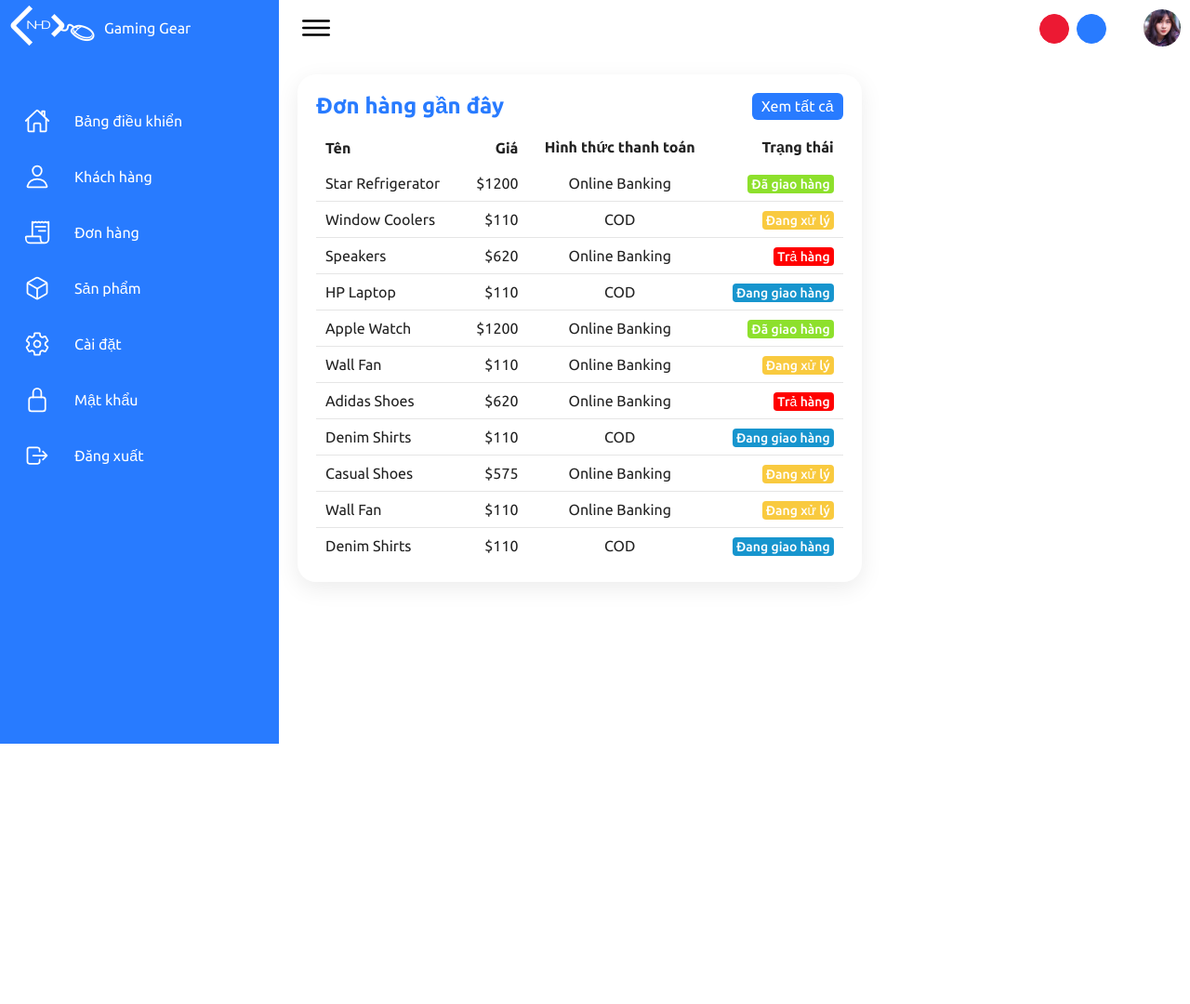
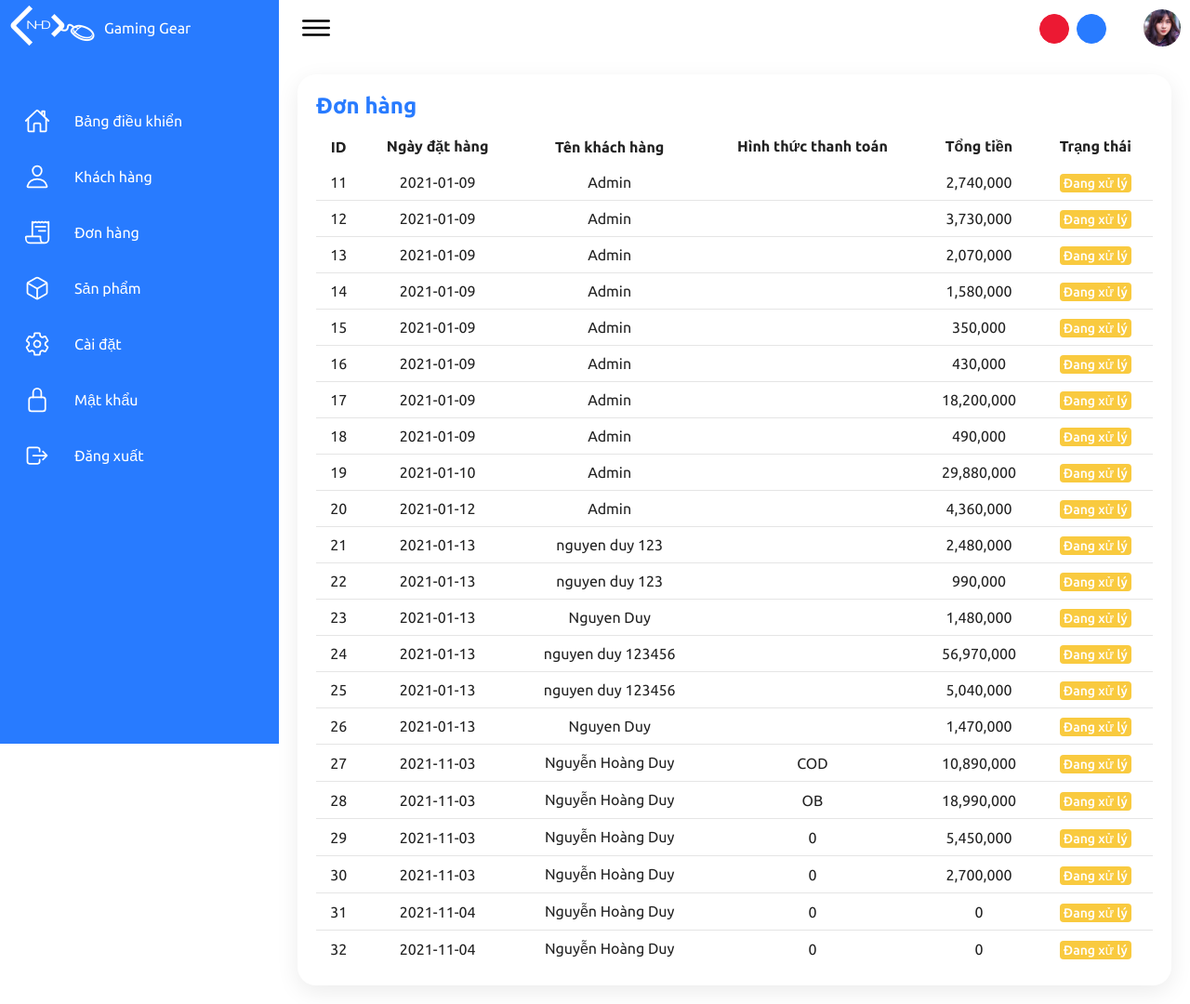
Before and after one commit to nhd79/Gaming-Gear, a PHP site: page /view/dashboard-order.php in a window 1280 px wide. Shown: the whole page at 93% size. Before the commit the page ends 800 px from the top, so only its background shows below. Run offline with PHP 8.4, Linux system fonts and the light colour scheme; data comes from the database, SQL or seed files in the repository; data that the repository does not hold is empty.

Commit message:
done dashboard-order

```diff
--- /dev/null
+++ b/controller/dashboard-order.php
@@ -0,0 +1,44 @@
+<?php
+$sql = 'SELECT `order`.id,order_date,full_name,payment_method,`order`.`status` FROM `order`';
+$sql2 = 'SELECT sum(total) FROM order_detail GROUP BY id';
+
+$result = readDatabase($sql, array());
+$result2 = readDatabase($sql2, array());
+
+$count = 0;
+foreach ($result as $row) {
+    $count++;
+}
+
+for ($i = 0; $i < $count; $i++) {
+    $result[$i][5] = $result2[$i][0];
+}
+
+foreach ($result as $order) {
+    echo '<tr onclick="window.location=' . "'" . '../view/dashboard-product.php' . "'" . ';">
+    <td>' . $order[0] . '</td>
+    <td>' . $order[1] . '</td>
+    <td>' . $order[2] . '</td>
+    <td>' . $order[3] . '</td>
+    <td>' . number_format($order[5]) . '</td>
+    <td><span class="status ';
+    if ($order[4] == 1)
+        echo 'pending';
+    if ($order[4] == 2)
+        echo 'inprogress';
+    if ($order[4] == 3)
+        echo 'delivered';
+    if ($order[4] == 4)
+        echo 'return';
+    echo '">';
+    if ($order[4] == 1)
+        echo 'Đang xử lý';
+    if ($order[4] == 2)
+        echo 'Đang giao hàng';
+    if ($order[4] == 3)
+        echo 'Đã giao hàng';
+    if ($order[4] == 4)
+        echo 'Trả hàng';
+    echo '</span></td>
+  </tr>';
+}
--- /dev/null
+++ b/css/dashboard-order.css
@@ -0,0 +1,76 @@
+.order-details {
+  position: relative;
+  padding: 20px;
+}
+.order-details .recentOrders {
+  position: relative;
+  background: var(--white);
+  padding: 20px;
+  box-shadow: 0 7px 25px rgba(0, 0, 0, 0.08);
+  border-radius: 20px;
+}
+.cardHeader {
+  display: flex;
+  justify-content: space-between;
+  align-items: flex-start;
+}
+.cardHeader h2 {
+  font-weight: 600;
+  color: var(--mainColor);
+}
+.order-details table {
+  width: 100%;
+  border-collapse: collapse;
+  margin-top: 10px;
+}
+.order-details table thead td {
+  font-weight: 600;
+}
+.order-details .recentOrders table tr {
+  color: var(--black1);
+  border-bottom: 1px solid rgba(0, 0, 0, 0.1);
+  cursor: pointer;
+}
+.order-details .recentOrders table tr:last-child {
+  border-bottom: none;
+}
+.order-details .recentOrders table tbody tr:hover {
+  background: var(--mainColor);
+  color: var(--white);
+}
+.order-details .recentOrders table tr td {
+  padding: 10px;
+  text-align: center;
+}
+.status.delivered {
+  padding: 2px 4px;
+  background: #8de02c;
+  color: var(--white);
+  border-radius: 4px;
+  font-size: 14px;
+  font-weight: 500;
+}
+.status.pending {
+  padding: 2px 4px;
+  background: #f9ca3f;
+  color: var(--white);
+  border-radius: 4px;
+  font-size: 14px;
+  font-weight: 500;
+}
+.status.return {
+  padding: 2px 4px;
+  background: #f00;
+  color: var(--white);
+  border-radius: 4px;
+  font-size: 14px;
+  font-weight: 500;
+}
+.status.inprogress {
+  padding: 2px 4px;
+  background: #1795ce;
+  color: var(--white);
+  border-radius: 4px;
+  font-size: 14px;
+  font-weight: 500;
+}
--- a/view/dashboard-order.php
+++ b/view/dashboard-order.php
@@ -6,6 +6,8 @@
   <meta http-equiv="X-UA-Compatible" content="IE=edge" />
   <meta name="viewport" content="width=device-width, initial-scale=1.0" />
   <link rel="stylesheet" href="/css/dashboard-styles.css" />
+  <link rel="stylesheet" href="/css/dashboard-order.css" />
+
   <title>Admin Dashboard</title>
 </head>
 
@@ -21,89 +23,27 @@
       include_once("dashboard-topbar.php");
       ?>
 
-      <div class="details">
+      <div class="order-details">
         <!-- order details list -->
         <div class="recentOrders">
           <div class="cardHeader">
-            <h2>Đơn hàng gần đây</h2>
-            <a href="#" class="btn">Xem tất cả</a>
+            <h2>Đơn hàng</h2>
           </div>
           <table>
             <thead>
               <tr>
-                <td>Tên</td>
-                <td>Giá</td>
+                <td>ID</td>
+                <td>Ngày đặt hàng</td>
+                <td>Tên khách hàng</td>
                 <td>Hình thức thanh toán</td>
+                <td>Tổng tiền</td>
                 <td>Trạng thái</td>
               </tr>
             </thead>
             <tbody>
-              <tr>
-                <td>Star Refrigerator</td>
-                <td>$1200</td>
-                <td>Online Banking</td>
-                <td><span class="status delivered">Đã giao hàng</span></td>
-              </tr>
-              <tr>
-                <td>Window Coolers</td>
-                <td>$110</td>
-                <td>COD</td>
-                <td><span class="status pending">Đang xử lý</span></td>
-              </tr>
-              <tr>
-                <td>Speakers</td>
-                <td>$620</td>
-                <td>Online Banking</td>
-                <td><span class="status return">Trả hàng</span></td>
-              </tr>
-              <tr>
-                <td>HP Laptop</td>
-                <td>$110</td>
-                <td>COD</td>
-                <td><span class="status inprogress">Đang giao hàng</span></td>
-              </tr>
-              <tr>
-                <td>Apple Watch</td>
-                <td>$1200</td>
-                <td>Online Banking</td>
-                <td><span class="status delivered">Đã giao hàng</span></td>
-              </tr>
-              <tr>
-                <td>Wall Fan</td>
-                <td>$110</td>
-                <td>Online Banking</td>
-                <td><span class="status pending">Đang xử lý</span></td>
-              </tr>
-              <tr>
-                <td>Adidas Shoes</td>
-                <td>$620</td>
-                <td>Online Banking</td>
-                <td><span class="status return">Trả hàng</span></td>
-              </tr>
-              <tr>
-                <td>Denim Shirts</td>
-                <td>$110</td>
-                <td>COD</td>
-                <td><span class="status inprogress">Đang giao hàng</span></td>
-              </tr>
-              <tr>
-                <td>Casual Shoes</td>
-                <td>$575</td>
-                <td>Online Banking</td>
-                <td><span class="status pending">Đang xử lý</span></td>
-              </tr>
-              <tr>
-                <td>Wall Fan</td>
-                <td>$110</td>
-                <td>Online Banking</td>
-                <td><span class="status pending">Đang xử lý</span></td>
-              </tr>
-              <tr>
-                <td>Denim Shirts</td>
-                <td>$110</td>
-                <td>COD</td>
-                <td><span class="status inprogress">Đang giao hàng</span></td>
-              </tr>
+              <?php
+              include_once("../controller/dashboard-order.php");
+              ?>
             </tbody>
           </table>
         </div>
```
Also changed, not shown: images/nhapngu2.jpg (added).
